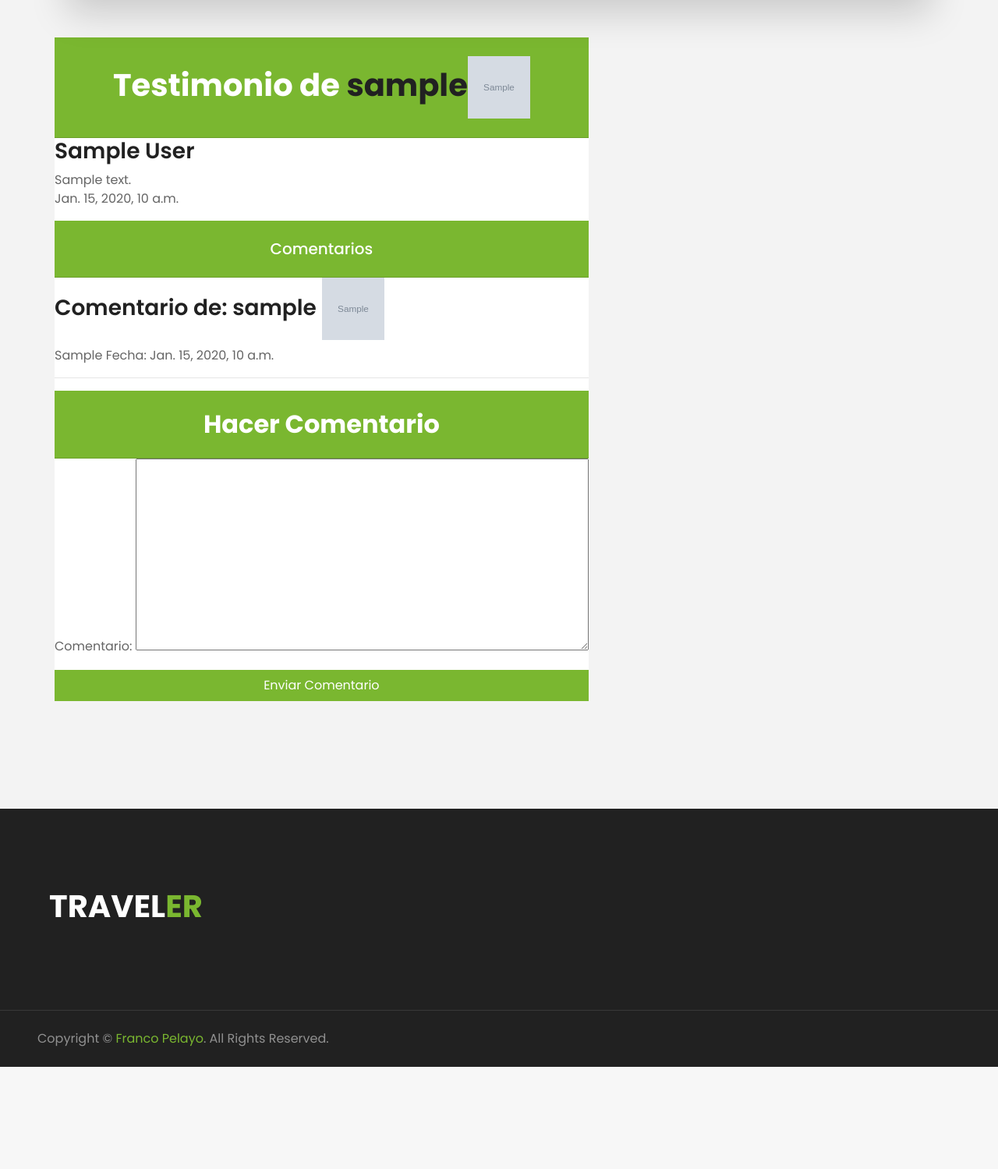
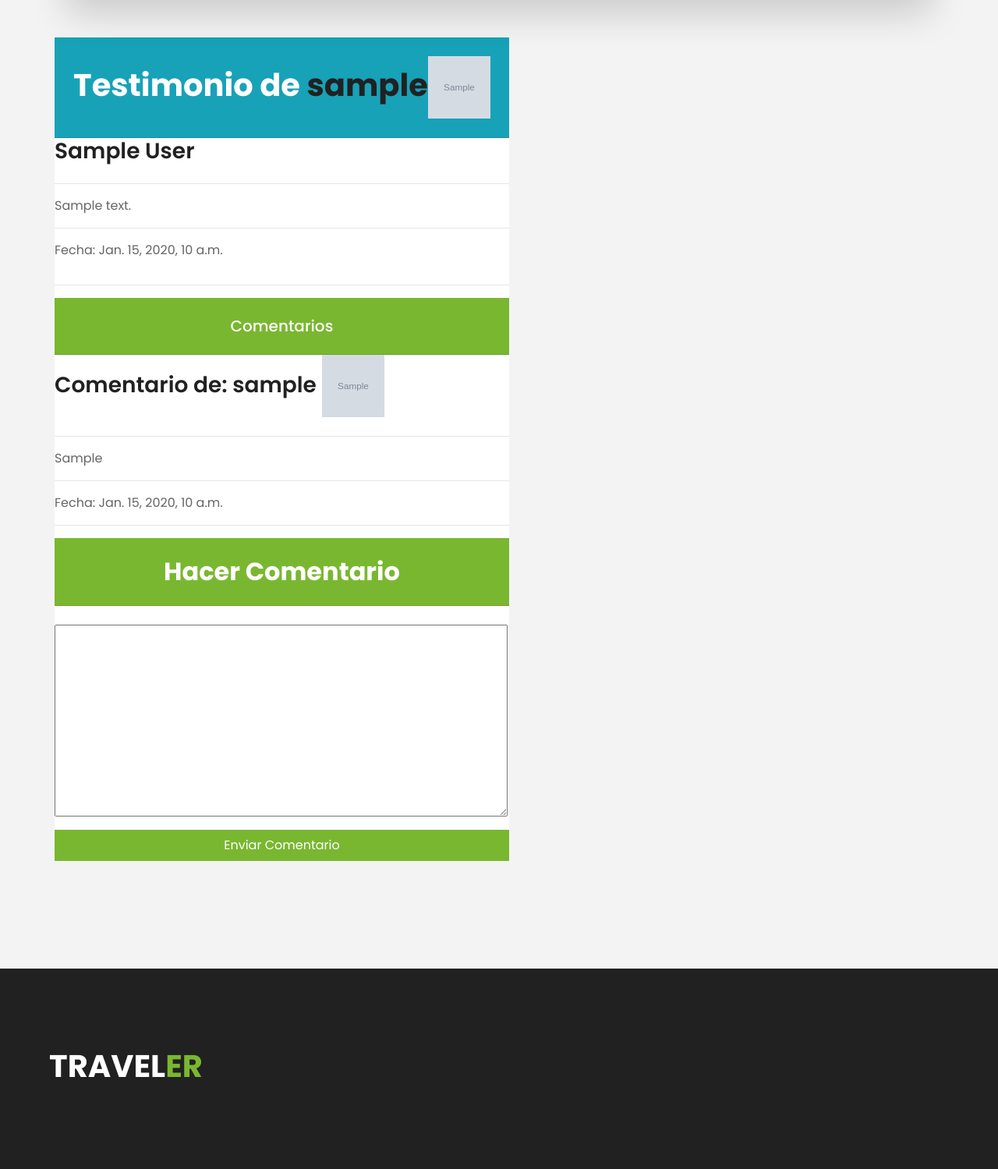
Before and after one commit to Falton09/ProyectoFinal_Traveler, a Django app: page /UserTravel/chattestimonio/1 in a window 1280 px wide. Shown: the part 132-1631 px from the top of the page at 78% size. Before the commit the page ends 1500 px from the top, so only its background shows below. Run offline with Django 4.2, Linux system fonts and the light colour scheme; tables that the repository leaves empty hold one stand-in row (values such as "Sample post"); grey boxes marked "Sample" are stand-in pictures; some libraries are stand-ins or nearby versions.

Commit message:
Estetica del Comentario

```diff
--- a/ProyectoTravel/Templates/UserTravel/chat_testimonio.html
+++ b/ProyectoTravel/Templates/UserTravel/chat_testimonio.html
@@ -9,19 +9,24 @@
     <div class="container py-5">
         <div class="row align-items-center">
             <div class="card border-0">
-                <div class="card-header bg-primary text-center p-4 ">
+                <div class="card-header bg-info text-center p-4 ">
                     <h1 class="text-white m-0">Testimonio de <span class="text-dark">{{testimonios.user}}</span><img class="img-fluid mx-auto" src="{{ testimonios.user.avatar.imagen.url }}" style="width: 80px; height: 80px;" ></h1>
                 </div>
                         <h3>{{testimonios.titulo}}</h3>
+                        <hr>
                         {{testimonios.texto | safe}}
-                        <p>{{testimonios.fecha_publicacion}}</p>
+                        <hr>
+                        <p>Fecha: {{testimonios.fecha_publicacion}}</p>
+                        <hr>
 
                 <div class="card-header bg-primary text-center p-4 ">
                         <h5 class="text-white m-0">Comentarios</h5>
                 </div>
                     {% for comentario in comentario %}
                         <h3>Comentario de: {{comentario.user_comentario}} <img class="img-fluid mx-auto" src="{{ comentario.user_comentario.avatar.imagen.url }}" style="width: 80px; height: 80px;" > </h3>
+                        <hr>
                         {{comentario.comentario | safe}}
+                        <hr>
                          Fecha: {{comentario.fecha_comentario}}
                         <br>
                         <hr>
@@ -33,6 +38,8 @@
                         <div class="card-header bg-primary text-center p-4 ">
                             <h2 class="text-white m-0">Hacer Comentario</h2>
                         </div>
+                        <br>
+
                             {{ form }}
 
 
--- a/ProyectoTravel/UserTravel/forms.py
+++ b/ProyectoTravel/UserTravel/forms.py
@@ -22,6 +22,7 @@
         model = Avatar
         fields = ['imagen']
 
+
 class Testimonios(forms.ModelForm):
 
     class Meta:
@@ -33,6 +34,7 @@
     class Meta:
         model = ComentarioTestimonio
         fields=['comentario']
+        labels= {'comentario': (""),}
 
 
 
```
Also changed, not shown: ProyectoTravel/AppTravel/forms.py (+0 -7 lines).
